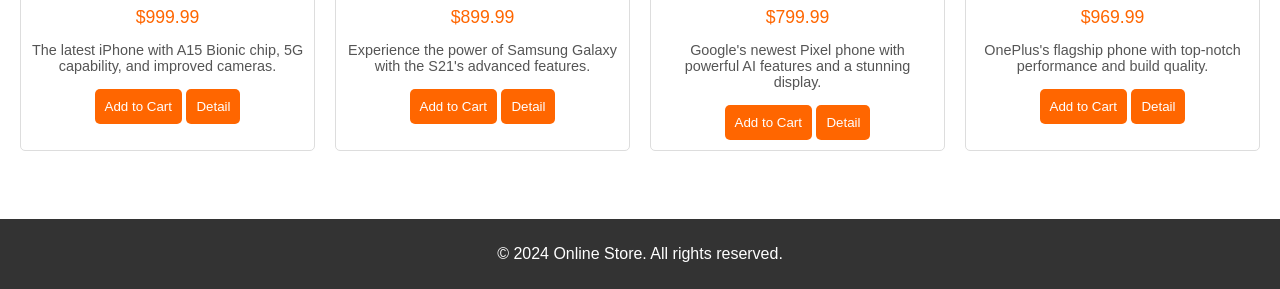
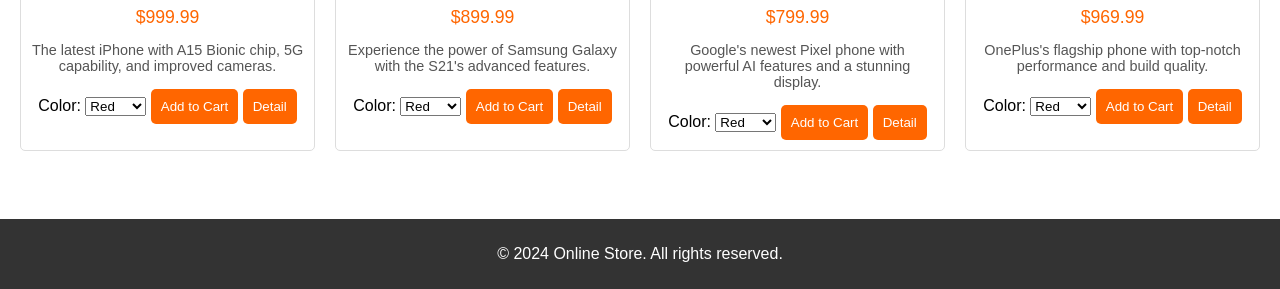
Before and after one commit to quigch211017/Web1_demo, a plain HTML site: page web/products.html in a window 1280 px wide. Shown: the part 511-800 px from the top of the page. Drawn offline with Linux system fonts and the light colour scheme.

Commit message:
more color

```diff
--- a/web/products.html
+++ b/web/products.html
@@ -29,35 +29,75 @@
     <main>
         <h1>Products</h1>
         <div id="product-grid" class="product-grid">
-            <div class="product" data-name="iPhone 13" data-price="999.99" data-description="The latest iPhone with A15 Bionic chip, 5G capability, and improved cameras." data-img="https://images.fpt.shop/unsafe/fit-in/960x640/filters:quality(90):fill(white):upscale()/fptshop.com.vn/Uploads/Originals/2022/3/30/637842470242656074_iphone-13-white.jpg">
+            <div class="product" data-name="iPhone 13" data-price="999.99" data-description="The latest iPhone with A15 Bionic chip, 5G capability, and improved cameras." data-img="https://images.fpt.shop/unsafe/fit-in/960x640/filters:quality(90):fill(white):upscale()/fptshop.com.vn/Uploads/Originals/2022/3/30/637842470242656074_iphone-13-white.jpg" data-colors="red,blue,green,yellow,black,white,purple">
                 <img src="https://images.fpt.shop/unsafe/fit-in/960x640/filters:quality(90):fill(white):upscale()/fptshop.com.vn/Uploads/Originals/2022/3/30/637842470242656074_iphone-13-white.jpg" alt="iPhone 13">
                 <h2>iPhone 13</h2>
                 <p class="price">$999.99</p>
                 <p class="description">The latest iPhone with A15 Bionic chip, 5G capability, and improved cameras.</p>
+                <label for="color-iphone13">Color:</label>
+                <select id="color-iphone13">
+                    <option value="red">Red</option>
+                    <option value="blue">Blue</option>
+                    <option value="green">Green</option>
+                    <option value="yellow">Yellow</option>
+                    <option value="black">Black</option>
+                    <option value="white">White</option>
+                    <option value="purple">Purple</option>
+                </select>
                 <button onclick="addToCart(this)">Add to Cart</button>
                 <button onclick="viewDetail(this)">Detail</button>
             </div>
-            <div class="product" data-name="Samsung Galaxy S21" data-price="899.99" data-description="Experience the power of Samsung Galaxy with the S21's advanced features." data-img="https://encrypted-tbn0.gstatic.com/images?q=tbn:ANd9GcTaj65llRXI-QMsIDeW0gVB2ZZVdr0bOQm1kA&s">
+            <div class="product" data-name="Samsung Galaxy S21" data-price="899.99" data-description="Experience the power of Samsung Galaxy with the S21's advanced features." data-img="https://encrypted-tbn0.gstatic.com/images?q=tbn:ANd9GcTaj65llRXI-QMsIDeW0gVB2ZZVdr0bOQm1kA&s" data-colors="red,blue,green,yellow,black,white,purple">
                 <img src="https://encrypted-tbn0.gstatic.com/images?q=tbn:ANd9GcTaj65llRXI-QMsIDeW0gVB2ZZVdr0bOQm1kA&s" alt="Samsung Galaxy S21">
                 <h2>Samsung Galaxy S21</h2>
                 <p class="price">$899.99</p>
                 <p class="description">Experience the power of Samsung Galaxy with the S21's advanced features.</p>
+                <label for="color-s21">Color:</label>
+                <select id="color-s21">
+                    <option value="red">Red</option>
+                    <option value="blue">Blue</option>
+                    <option value="green">Green</option>
+                    <option value="yellow">Yellow</option>
+                    <option value="black">Black</option>
+                    <option value="white">White</option>
+                    <option value="purple">Purple</option>
+                </select>
                 <button onclick="addToCart(this)">Add to Cart</button>
                 <button onclick="viewDetail(this)">Detail</button>
             </div>
-            <div class="product" data-name="Samsung S23" data-price="799.99" data-description="Google's newest Pixel phone with powerful AI features and a stunning display." data-img="https://images.fpt.shop/unsafe/fit-in/960x640/filters:quality(90):fill(white):upscale()/fptshop.com.vn/Uploads/Originals/2024/4/1/638475836030618950_SS%20S23%20FE-4.jpg">
+            <div class="product" data-name="Samsung S23" data-price="799.99" data-description="Google's newest Pixel phone with powerful AI features and a stunning display." data-img="https://images.fpt.shop/unsafe/fit-in/960x640/filters:quality(90):fill(white):upscale()/fptshop.com.vn/Uploads/Originals/2024/4/1/638475836030618950_SS%20S23%20FE-4.jpg" data-colors="red,blue,green,yellow,black,white,purple">
                 <img src="https://images.fpt.shop/unsafe/fit-in/960x640/filters:quality(90):fill(white):upscale()/fptshop.com.vn/Uploads/Originals/2024/4/1/638475836030618950_SS%20S23%20FE-4.jpg" alt="Samsung S23">
                 <h2>Samsung S23</h2>
                 <p class="price">$799.99</p>
                 <p class="description">Google's newest Pixel phone with powerful AI features and a stunning display.</p>
+                <label for="color-s23">Color:</label>
+                <select id="color-s23">
+                    <option value="red">Red</option>
+                    <option value="blue">Blue</option>
+                    <option value="green">Green</option>
+                    <option value="yellow">Yellow</option>
+                    <option value="black">Black</option>
+                    <option value="white">White</option>
+                    <option value="purple">Purple</option>
+                </select>
                 <button onclick="addToCart(this)">Add to Cart</button>
                 <button onclick="viewDetail(this)">Detail</button>
             </div>
-            <div class="product" data-name="Oppo a58" data-price="969.99" data-description="OnePlus's flagship phone with top-notch performance and build quality." data-img="https://images.fpt.shop/unsafe/fit-in/960x640/filters:quality(90):fill(white):upscale()/fptshop.com.vn/Uploads/Originals/2024/2/20/638440477995784821_Oppo%20reno%2011F-2.jpg">
+            <div class="product" data-name="Oppo a58" data-price="969.99" data-description="OnePlus's flagship phone with top-notch performance and build quality." data-img="https://images.fpt.shop/unsafe/fit-in/960x640/filters:quality(90):fill(white):upscale()/fptshop.com.vn/Uploads/Originals/2024/2/20/638440477995784821_Oppo%20reno%2011F-2.jpg" data-colors="red,blue,green,yellow,black,white,purple">
                 <img src="https://images.fpt.shop/unsafe/fit-in/960x640/filters:quality(90):fill(white):upscale()/fptshop.com.vn/Uploads/Originals/2024/2/20/638440477995784821_Oppo%20reno%2011F-2.jpg" alt="Oppo a58">
                 <h2>Oppo a58</h2>
                 <p class="price">$969.99</p>
                 <p class="description">OnePlus's flagship phone with top-notch performance and build quality.</p>
+                <label for="color-oppo">Color:</label>
+                <select id="color-oppo">
+                    <option value="red">Red</option>
+                    <option value="blue">Blue</option>
+                    <option value="green">Green</option>
+                    <option value="yellow">Yellow</option>
+                    <option value="black">Black</option>
+                    <option value="white">White</option>
+                    <option value="purple">Purple</option>
+                </select>
                 <button onclick="addToCart(this)">Add to Cart</button>
                 <button onclick="viewDetail(this)">Detail</button>
             </div>
@@ -95,11 +135,13 @@
             const name = product.getAttribute('data-name');
             const price = product.getAttribute('data-price');
             const img = product.getAttribute('data-img');
+            const colorSelect = product.querySelector('select');
+            const color = colorSelect.value;
 
             const cartItems = JSON.parse(localStorage.getItem('cartItems')) || [];
-            cartItems.push({ name, price, img });
+            cartItems.push({ name, price, img, color });
             localStorage.setItem('cartItems', JSON.stringify(cartItems));
-            alert(`${name} has been added to your cart!`);
+            alert(`${name} in ${color} has been added to your cart!`);
         }
 
         function viewDetail(button) {
@@ -108,12 +150,15 @@
             const price = product.getAttribute('data-price');
             const description = product.getAttribute('data-description');
             const img = product.getAttribute('data-img');
+            const colorSelect = product.querySelector('select');
+            const color = colorSelect.value;
 
             const url = new URL('product_detail.html', window.location.origin);
             url.searchParams.set('name', name);
             url.searchParams.set('price', price);
             url.searchParams.set('description', description);
             url.searchParams.set('img', img);
+            url.searchParams.set('color', color);
 
             window.location.href = url.toString();
         }
```
Also changed, not shown: web/cart.html (+8 -0 lines).
